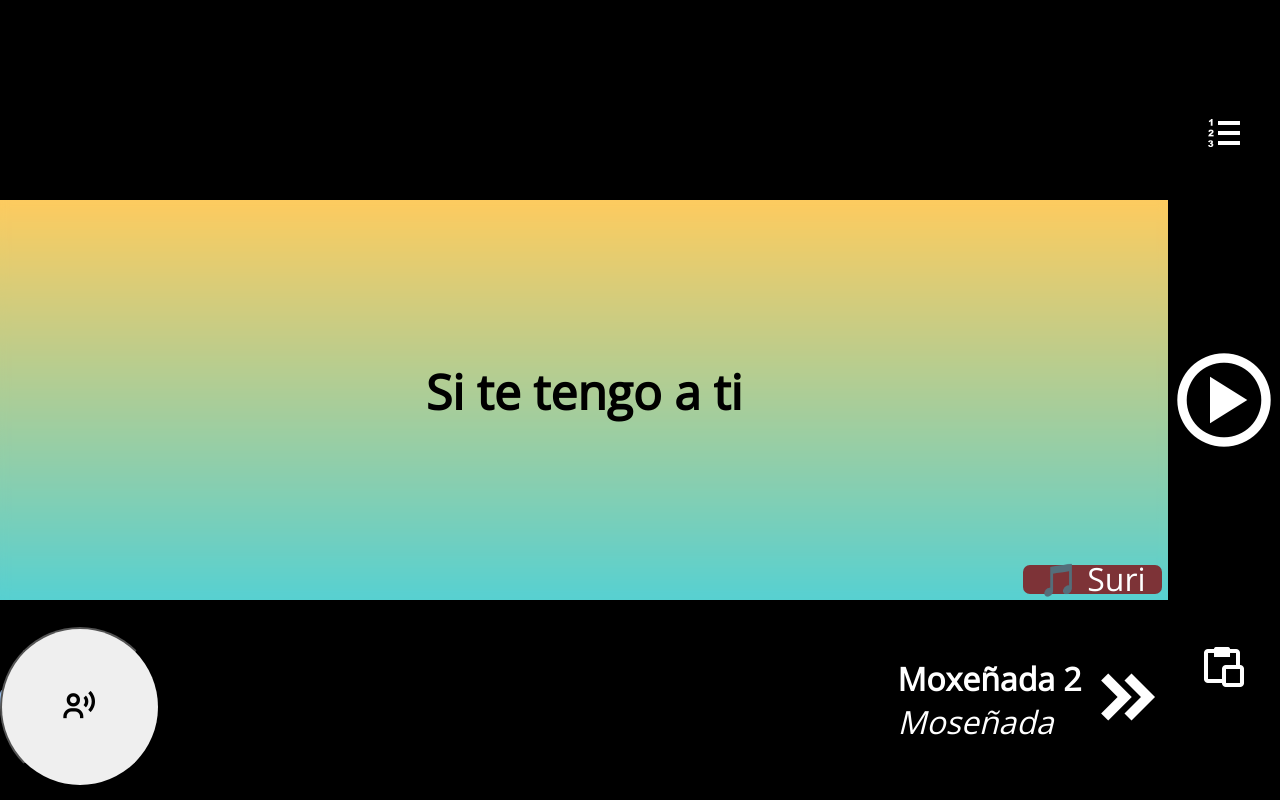
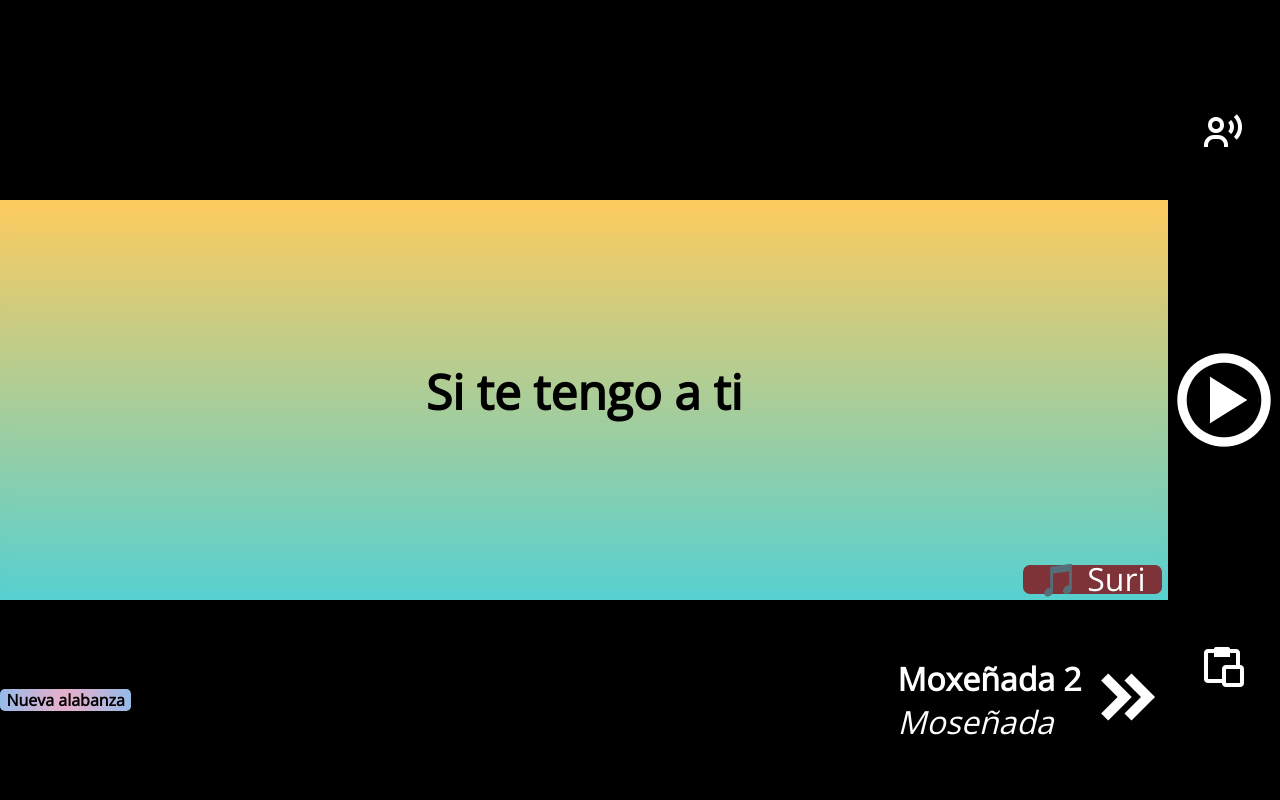
Before and after one commit to KievAndres/lista-canciones-para-tocar, an Angular app: page / in a window 1280 px wide. Built offline with nearby package versions, Linux system fonts and the light colour scheme.

Commit message:
fix styles

```diff
--- a/src/app/app.component.html
+++ b/src/app/app.component.html
@@ -4,6 +4,7 @@
     *ngIf="currentPlayerListView === playerListView.PLAYER_VIEW"
     [songList]="identifiedSongList"
     [enableBlinkNextSong]="playerEnableBlinkNextSong"
+    [isEnabledLyricMode]="isEnabledLyricMode"
     (goToSong)="goToSong($event)">
   </player>
   <list
@@ -16,6 +17,7 @@
     class="controls"
     (togglePlayerListView)="togglePlayerListView($event)"
     (playerStatus)="changePlayerStatus($event)"
-    (pasteEvent)="onPaste()">
+    (pasteEvent)="onPaste()"
+    (enableLyricMode)="toggleIsEnabledLyricMode($event)">
   </controls>
 </div>
--- a/src/app/app.component.ts
+++ b/src/app/app.component.ts
@@ -30,6 +30,7 @@ export class AppComponent {
   public playerListView: typeof PlayerListView;
   public currentPlayerListView: PlayerListView;
   public playerEnableBlinkNextSong: boolean;
+  public isEnabledLyricMode: boolean;
 
   private _animationSongListInterval?: any;
   private _elapsedTime: number;
@@ -39,6 +40,7 @@ export class AppComponent {
   private readonly _timeToStartBlink: number = 0.5; // Half song
 
   constructor() {
+    this.isEnabledLyricMode = false;
     this.titleList = 'Músicas para hoy';
     this.pastedText = '';
     // this.pastedText = testPasteText;
@@ -118,6 +120,10 @@ export class AppComponent {
         this._stopPlayer();
         break;
     }
+  }
+
+  public toggleIsEnabledLyricMode(newValue: boolean): void {
+    this.isEnabledLyricMode = newValue;
   }
 
   private _identifySongList(lineText: string): void {
--- a/src/app/components/controls/controls.component.html
+++ b/src/app/components/controls/controls.component.html
@@ -13,7 +13,7 @@
     ></i>
   </div>
   <div class="control-icons secondary-buttons list-player">
-    <i
+    <!-- <i
       class='bx bx-list-ol'
       *ngIf="currentPlayerListView === playerListView.PLAYER_VIEW"
       (click)="emitTogglePlayerListView(playerListView.LIST_VIEW)">
@@ -22,6 +22,16 @@
       class='bx bxs-grid-alt'
       *ngIf="currentPlayerListView === playerListView.LIST_VIEW"
       (click)="emitTogglePlayerListView(playerListView.PLAYER_VIEW)">
+    </i> -->
+    <i
+      class='bx bxs-grid-alt'
+      *ngIf="isEnabledLyricMode"
+      (click)="emitToggleLyricMode(false)">
+    </i>
+    <i
+      class='bx bx-user-voice'
+      *ngIf="!isEnabledLyricMode"
+      (click)="emitToggleLyricMode(true)">
     </i>
   </div>
   <div class="control-icons secondary-buttons paste">
--- a/src/app/components/controls/controls.component.ts
+++ b/src/app/components/controls/controls.component.ts
@@ -11,17 +11,20 @@ export class ControlsComponent {
   @Output() togglePlayerListView = new EventEmitter<PlayerListView>();
   @Output() pasteEvent = new EventEmitter();
   @Output() playerStatus = new EventEmitter<PlayerStatus>()
+  @Output() enableLyricMode = new EventEmitter<boolean>();
 
   public playerStatusEnum: typeof PlayerStatus;
   public currentPlayerStatus: PlayerStatus;
   public playerListView: typeof PlayerListView;
   public currentPlayerListView: PlayerListView;
+  public isEnabledLyricMode: boolean;
 
   constructor() {
     this.playerStatusEnum = PlayerStatus;
     this.currentPlayerStatus = PlayerStatus.STOP;
     this.playerListView = PlayerListView;
     this.currentPlayerListView = PlayerListView.PLAYER_VIEW;
+    this.isEnabledLyricMode = false;
   }
 
   public changeIsPlaying(newPlayerStatus: PlayerStatus): void {
@@ -34,6 +37,11 @@ export class ControlsComponent {
     this.togglePlayerListView.emit(newPlayerListView);
   }
 
+  public emitToggleLyricMode(newValue: boolean): void {
+    this.isEnabledLyricMode = newValue;
+    this.enableLyricMode.emit(newValue);
+  }
+
   public emitPasteEvent(): void {
     this.pasteEvent.emit();
   }
--- a/src/app/components/player/player-lyric-view/player-lyric-view.component.scss
+++ b/src/app/components/player/player-lyric-view/player-lyric-view.component.scss
@@ -7,11 +7,10 @@
     width: 100%;
     display: flex;
     align-items: center;
-    justify-self: center;
     flex-direction: column;
     overflow: auto;
-    font-size: 2em;
-    gap: 2em;
+    font-size: 1.5em;
+    gap: 1.2em;
 
     .lyric-block {
       margin: 0;
--- a/src/app/components/player/player.component.html
+++ b/src/app/components/player/player.component.html
@@ -13,16 +13,4 @@
       [currentSong]="currentSong"
     ></player-lyric-view>
   </ng-container>
-  <button class="player-view-button" (click)="togglePlayerView()">
-    <ng-container [ngSwitch]="currentPlayerView">
-      <i
-        *ngSwitchCase="playerView.DEFAULT"
-        class="player-view-button-icon bx bx-user-voice"
-      ></i>
-      <i
-        *ngSwitchCase="playerView.LYRIC"
-        class="player-view-button-icon bx bx-music"
-      ></i>
-    </ng-container>
-  </button>
 </section>
--- a/src/app/components/player/player.component.ts
+++ b/src/app/components/player/player.component.ts
@@ -16,6 +16,9 @@ import { Song } from 'src/interfaces/song.interface';
 export class PlayerComponent {
   @Input() public songList: Song[] = [];
   @Input() public enableBlinkNextSong: boolean = false;
+  @Input() public set isEnabledLyricMode(isEnabledLyricMode: boolean) {
+    this.currentPlayerView = isEnabledLyricMode ? PlayerView.LYRIC : PlayerView.DEFAULT;
+  };
 
   @Output() public goToSong = new EventEmitter<Song>();
 
@@ -66,15 +69,4 @@ export class PlayerComponent {
   public emitGoToSong(newSong: Song): void {
     this.goToSong.emit(newSong);
   }
-
-  public togglePlayerView(): void {
-    switch (this.currentPlayerView) {
-      case PlayerView.DEFAULT:
-        this.currentPlayerView = PlayerView.LYRIC;
-        break;
-      case PlayerView.LYRIC:
-        this.currentPlayerView = PlayerView.DEFAULT;
-        break;
-    }
-  }
 }
```
